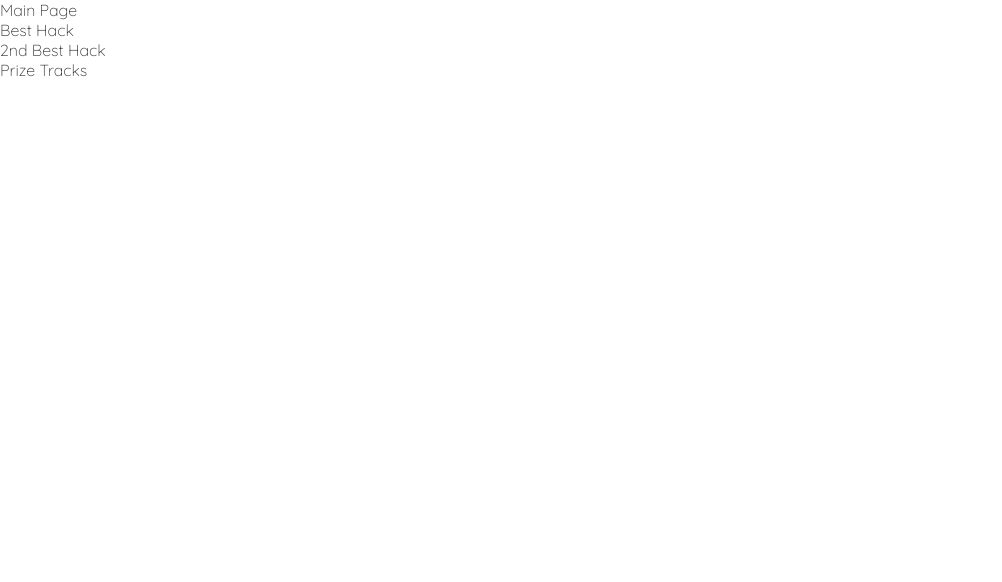
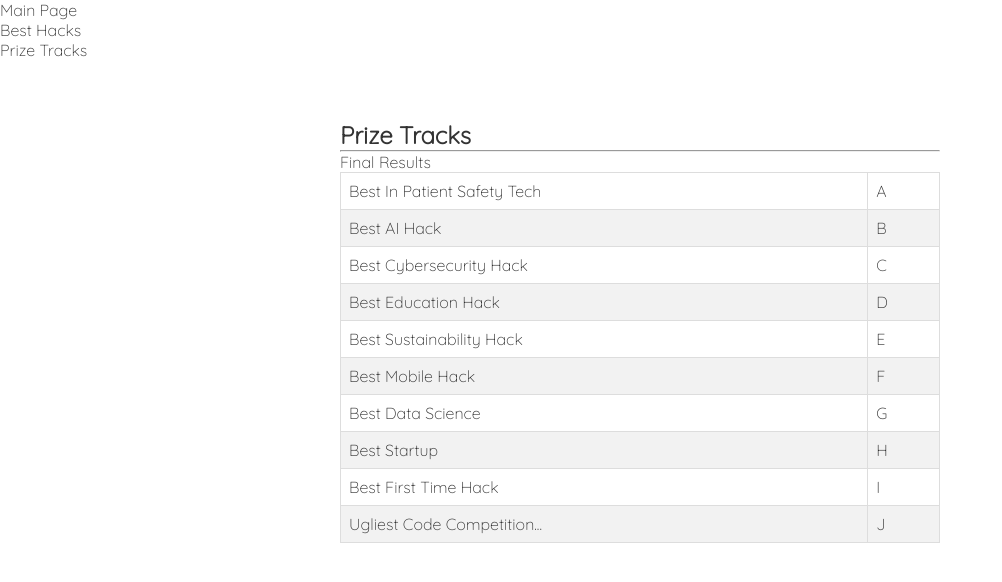
Before and after one commit to code4ry/hackrpi-scoreboard, a React (Create React App) app: page / in a window 1280 px wide. Both pictures are taken after a click on the element "Prize Tracks". Shown: the top 582 px of the page, without its empty margins (0-1002 px from the left). Built offline with nearby package versions, Linux system fonts and the light colour scheme.

Commit message:
Created Table for Prize Tracks
Created a simple looking table that we can stylize it better in the future

```diff
--- a/package.json
+++ b/package.json
@@ -8,7 +8,6 @@
     "@testing-library/user-event": "^13.5.0",
     "react": "^18.2.0",
     "react-dom": "^18.2.0",
-    "react-scripts": "5.0.1",
     "web-vitals": "^2.1.4"
   },
   "scripts": {
@@ -34,5 +33,8 @@
       "last 1 firefox version",
       "last 1 safari version"
     ]
+  },
+  "devDependencies": {
+    "react-scripts": "^5.0.1"
   }
 }
--- a/src/App.js
+++ b/src/App.js
@@ -3,6 +3,44 @@ import './App.css';
 import NavBar from './NavBar';
 import BestHack from './BestHack';
 import { useState } from "react";
+import './table.css'
+
+const prizes = [
+  {title: "Best In Patient Safety Tech", name: "A"},
+  {title: "Best AI Hack", name: "B"},
+  {title: "Best Cybersecurity Hack", name: "C"},
+  {title: "Best Education Hack", name: "D"},
+  {title: "Best Sustainability Hack", name: "E"},
+  {title: "Best Mobile Hack", name: "F"},
+  {title: "Best Data Science", name: "G"},
+  {title: "Best Startup", name: "H"},
+  {title: "Best First Time Hack", name: "I"},
+  {title: "Ugliest Code Competition...", name: "J"}
+]
+
+
+const Row = (props) => {
+  const {title, name} = props
+  return(<tr>
+    <td>{title}</td>
+    <td>{name}</td>
+  </tr>)
+}
+
+const Table = (props) => {
+  const {data} = props
+  return(
+  <table>
+    <tbody>
+      {data.map(row =>
+        <Row title = {row.title}
+        name = {row.name}/>
+        )}
+    </tbody>
+
+  </table>
+  )
+}
 
 
 function App() {
@@ -10,6 +48,8 @@ function App() {
   const likes = 50;
 
   const [toggleState, setToggleState] = useState(1);
+
+  const [rows, setRows] = useState(prizes)
 
 
   const toggleTab = (input) => {
@@ -25,13 +65,10 @@ function App() {
         onClick={() => toggleTab(1)}>Main Page</div>
         <div
         className={toggleState === 2 ? "tabs active-tabs" : "tabs"}
-        onClick={() => toggleTab(2)}>Best Hack</div>
+        onClick={() => toggleTab(2)}>Best Hacks</div>
         <div
         className={toggleState === 3 ? "tabs active-tabs" : "tabs"}
-        onClick={() => toggleTab(3)}>2nd Best Hack</div>
-        <div
-        className={toggleState === 4 ? "tabs active-tabs" : "tabs"}
-        onClick={() => toggleTab(4)}>Prize Tracks</div>
+        onClick={() => toggleTab(3)}>Prize Tracks</div>
       </div>
 
       <div className="content-tabs">
@@ -39,14 +76,22 @@ function App() {
         <div className={toggleState === 1 ? "content active-content" : "content"}>
           <h2>Welcome to the RPI Scoreboard</h2>
           <hr/>
+        </div>
+
+        <div className={toggleState === 2 ? "content active-content" : "content"}>
+          <h2>Best Hacks</h2>
+          <hr/>
           <p>Final Results</p>
-          <table>
-            <tr>
-              <th>Rank </th>
-              <th>Name </th>
-              <th>Score </th>
-            </tr>
-          </table>
+
+
+        </div>
+
+        <div className={toggleState === 3 ? "content active-content" : "content"}>
+          <h2>Prize Tracks</h2>
+          <hr/>
+          <p>Final Results</p>
+          <Table data = {rows} />
+
 
         </div>
       </div>
--- a/src/index.js
+++ b/src/index.js
@@ -1,5 +1,6 @@
 import React from 'react';
 import ReactDOM from 'react-dom/client';
+import './App.css';
 import './index.css';
 import App from './App';
 import reportWebVitals from './reportWebVitals';
--- /dev/null
+++ b/src/table.css
@@ -0,0 +1,22 @@
+table {
+    font-family: Arial, Helvetica, sans-serif;
+    border-collapse: collapse;
+    width: 100%;
+  }
+
+  table td, table th {
+    border: 1px solid #ddd;
+    padding: 8px;
+  }
+
+  table tr:nth-child(even){background-color: #f2f2f2;}
+
+  table tr:hover {background-color: #ddd;}
+
+  table th {
+    padding-top: 12px;
+    padding-bottom: 12px;
+    text-align: center;
+    background-color: #04AA6D;
+    color: white;
+  }
```
Also changed, not shown: 1 other file (tests, documents, lock files or other folders).
